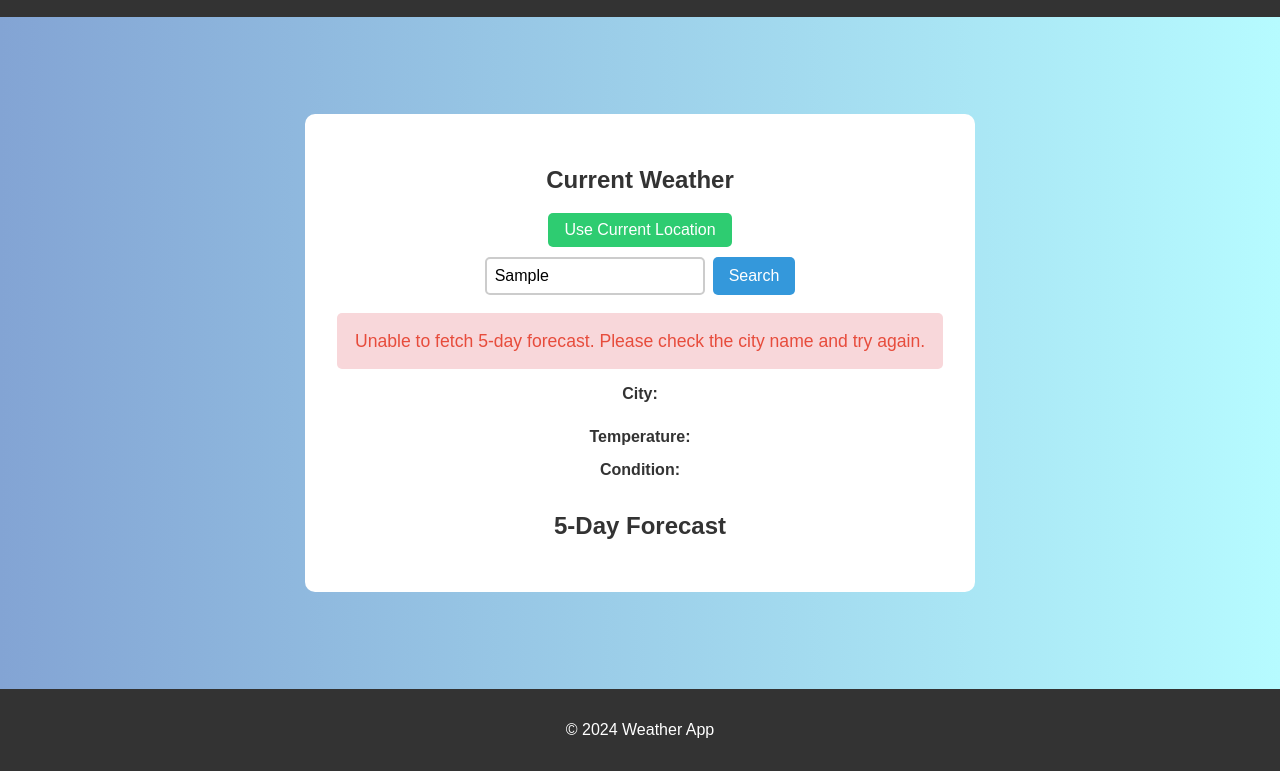
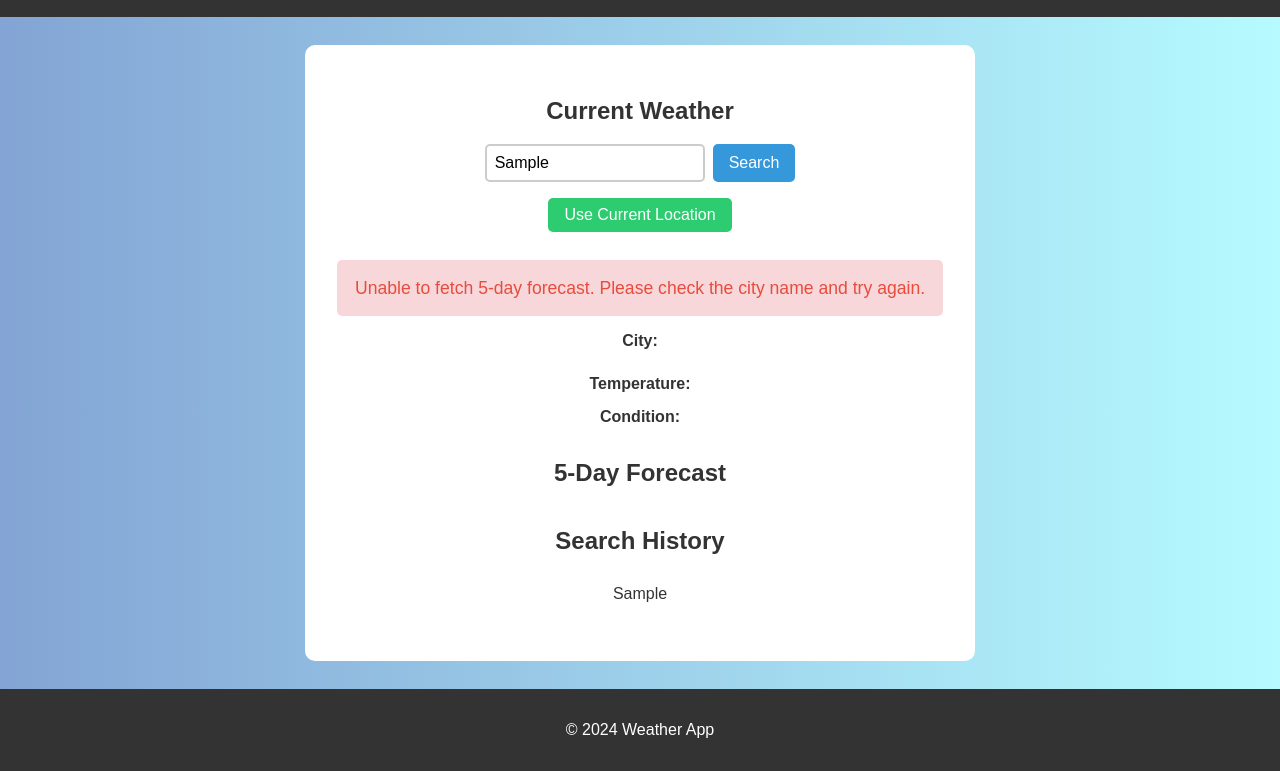
Before and after one commit to bad-Al-code/jsChallengeChaiAurCode, a plain HTML site: page day_24/index.html in a window 1280 px wide. Both pictures are taken after typing "Sample" into the empty fields and a click on the button "Search". Shown: the part 95-866 px from the top of the page. Drawn offline with Linux system fonts and the light colour scheme; no server answers.

Commit message:
feat: Add search history feature

```diff
--- a/day_24/index.html
+++ b/day_24/index.html
@@ -13,13 +13,12 @@
     <main>
       <section id="weather">
         <h1>Current Weather</h1>
-        <button id="location-button">Use Current Location</button>
         <div id="search">
           <input type="text" id="city-input" placeholder="Enter city name" />
           <button id="search-button">Search</button>
         </div>
+        <button id="location-button">Use Current Location</button>
         <div id="loading" class="loading-indicator">Loading...</div>
-
         <div id="error-message" class="error-message"></div>
         <div id="weather-details">
           <div id="weather-icon"></div>
@@ -37,12 +36,15 @@
           <h2>5-Day Forecast</h2>
           <div id="forecast-details"></div>
         </div>
+        <div id="search-history">
+          <h2>Search History</h2>
+          <ul id="history-list"></ul>
+        </div>
       </section>
     </main>
     <footer>
       <p>&copy; 2024 Weather App</p>
     </footer>
-
     <script src="script.js"></script>
   </body>
 </html>
--- a/day_24/script.js
+++ b/day_24/script.js
@@ -5,7 +5,14 @@ document.addEventListener("DOMContentLoaded", () => {
   const errorMessage = document.getElementById("error-message");
   const loadingIndicator = document.getElementById("loading");
   const locationButton = document.getElementById("location-button");
+  const historyList = document.getElementById("history-list");
 
+  // Load search history on page load
+  loadSearchHistory();
+
+  /**
+   * Event listener for the search button. Fetches weather data and updates search history.
+   */
   searchButton.addEventListener("click", () => {
     const city = cityInput.value.trim();
     if (city) {
@@ -13,11 +20,15 @@ document.addEventListener("DOMContentLoaded", () => {
       showLoading();
       fetchWeatherData(city);
       fetchFiveDayForecast(city);
+      addCityToHistory(city);
     } else {
       displayError("Please enter a city name.");
     }
   });
 
+  /**
+   * Event listener for the location button. Fetches weather data based on the current location.
+   */
   locationButton.addEventListener("click", () => {
     if (navigator.geolocation) {
       clearError();
@@ -41,8 +52,38 @@ document.addEventListener("DOMContentLoaded", () => {
   });
 
   /**
-   * Fetch and display weather data for a given city
-   * @param {string} city - The name of the city to fetch weather data for
+   * Load search history from localStorage and display it in the history list.
+   */
+  function loadSearchHistory() {
+    const history = JSON.parse(localStorage.getItem("searchHistory")) || [];
+    historyList.innerHTML = "";
+    history.forEach((city) => {
+      const listItem = document.createElement("li");
+      listItem.textContent = city;
+      listItem.addEventListener("click", () => {
+        cityInput.value = city;
+        searchButton.click();
+      });
+      historyList.appendChild(listItem);
+    });
+  }
+
+  /**
+   * Add a city to search history and update localStorage.
+   * @param {string} city - The city to add to history.
+   */
+  function addCityToHistory(city) {
+    let history = JSON.parse(localStorage.getItem("searchHistory")) || [];
+    if (!history.includes(city)) {
+      history.push(city);
+      localStorage.setItem("searchHistory", JSON.stringify(history));
+      loadSearchHistory();
+    }
+  }
+
+  /**
+   * Fetch and display weather data for a given city.
+   * @param {string} city - The name of the city to fetch weather data for.
    */
   async function fetchWeatherData(city) {
     const apiUrl = `https://api.weatherapi.com/v1/current.json?key=${apiKey}&q=${city}`;
@@ -69,6 +110,10 @@ document.addEventListener("DOMContentLoaded", () => {
     }
   }
 
+  /**
+   * Fetch and display 5-day weather forecast for a given city.
+   * @param {string} city - The name of the city to fetch the 5-day forecast for.
+   */
   async function fetchFiveDayForecast(city) {
     const apiUrl = `https://api.weatherapi.com/v1/forecast.json?key=${apiKey}&q=${city}&days=5`;
 
@@ -94,9 +139,9 @@ document.addEventListener("DOMContentLoaded", () => {
   }
 
   /**
-   * Fetch and display weather data for a given coordinates
-   * @param {number} lat - Latitude of the location
-   * @param {number} lon - Longitude of the location
+   * Fetch and display weather data for given coordinates.
+   * @param {number} lat - The latitude of the location.
+   * @param {number} lon - The longitude of the location.
    */
   async function fetchWeatherDataByCoordinates(lat, lon) {
     const apiUrl = `https://api.weatherapi.com/v1/current.json?key=${apiKey}&q=${lat},${lon}`;
@@ -123,6 +168,11 @@ document.addEventListener("DOMContentLoaded", () => {
     }
   }
 
+  /**
+   * Fetch and display 5-day weather forecast for given coordinates.
+   * @param {number} lat - The latitude of the location.
+   * @param {number} lon - The longitude of the location.
+   */
   async function fetchFiveDayForecastByCoordinates(lat, lon) {
     const apiUrl = `https://api.weatherapi.com/v1/forecast.json?key=${apiKey}&q=${lat},${lon}&days=5`;
 
@@ -151,8 +201,8 @@ document.addEventListener("DOMContentLoaded", () => {
   }
 
   /**
-   * Display error message on the web page
-   * @param {string} message - The error message to display
+   * Display error message on the web page.
+   * @param {string} message - The error message to display.
    */
   function displayError(message) {
     errorMessage.textContent = message;
@@ -160,7 +210,7 @@ document.addEventListener("DOMContentLoaded", () => {
   }
 
   /**
-   * Clear any existing error message
+   * Clear any existing error message.
    */
   function clearError() {
     errorMessage.textContent = "";
@@ -168,22 +218,22 @@ document.addEventListener("DOMContentLoaded", () => {
   }
 
   /**
-   * Show loading while fetching
+   * Show loading indicator.
    */
   function showLoading() {
     loadingIndicator.style.display = "block";
   }
 
   /**
-   * Hide loading after data is fetched
+   * Hide loading indicator.
    */
   function hideLoading() {
     loadingIndicator.style.display = "none";
   }
 
   /**
-   * Display weather data on the web page
-   * @param {Object} data - The weather data object
+   * Display weather data on the web page.
+   * @param {Object} data - The weather data object.
    */
   function displayWeatherData(data) {
     const cityName = document.getElementById("city-name");
@@ -200,9 +250,9 @@ document.addEventListener("DOMContentLoaded", () => {
   }
 
   /**
-   * Get weather icon based on condition code
-   * @param {number} code - The condition code
-   * @returns {string} - HTML string for the weather icon
+   * Get weather icon based on condition code.
+   * @param {number} code - The condition code.
+   * @returns {string} - HTML string for the weather icon.
    */
   function getWeatherIcon(code) {
     switch (true) {
@@ -218,8 +268,8 @@ document.addEventListener("DOMContentLoaded", () => {
   }
 
   /**
-   * Display 5-Day weather forecast on the web page
-   * @param {Object} data - The forecast data object
+   * Display 5-Day weather forecast on the web page.
+   * @param {Object} data - The forecast data object.
    */
   function displayFiveDayForecast(data) {
     const forecastDetails = document.getElementById("forecast-details");
--- a/day_24/styles.css
+++ b/day_24/styles.css
@@ -172,3 +172,25 @@ main {
 #location-button:active {
   transform: scale(0.95);
 }
+
+#search-history {
+  margin-top: 20px;
+}
+
+#history-list {
+  list-style-type: none;
+  padding: 0;
+}
+
+#history-list li {
+  background-color: white;
+  border-radius: 5px;
+  padding: 10px;
+  margin-bottom: 5px;
+  cursor: pointer;
+  transition: background-color 0.3s;
+}
+
+#history-list li:hover {
+  background-color: #f0f0f0;
+}
```
